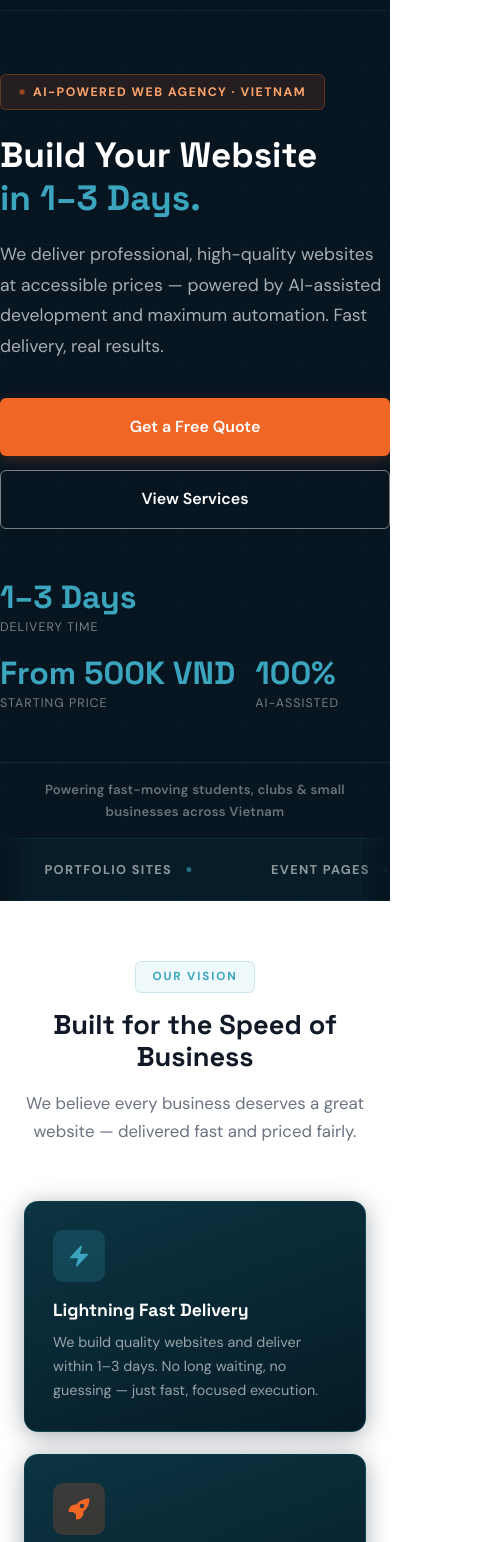
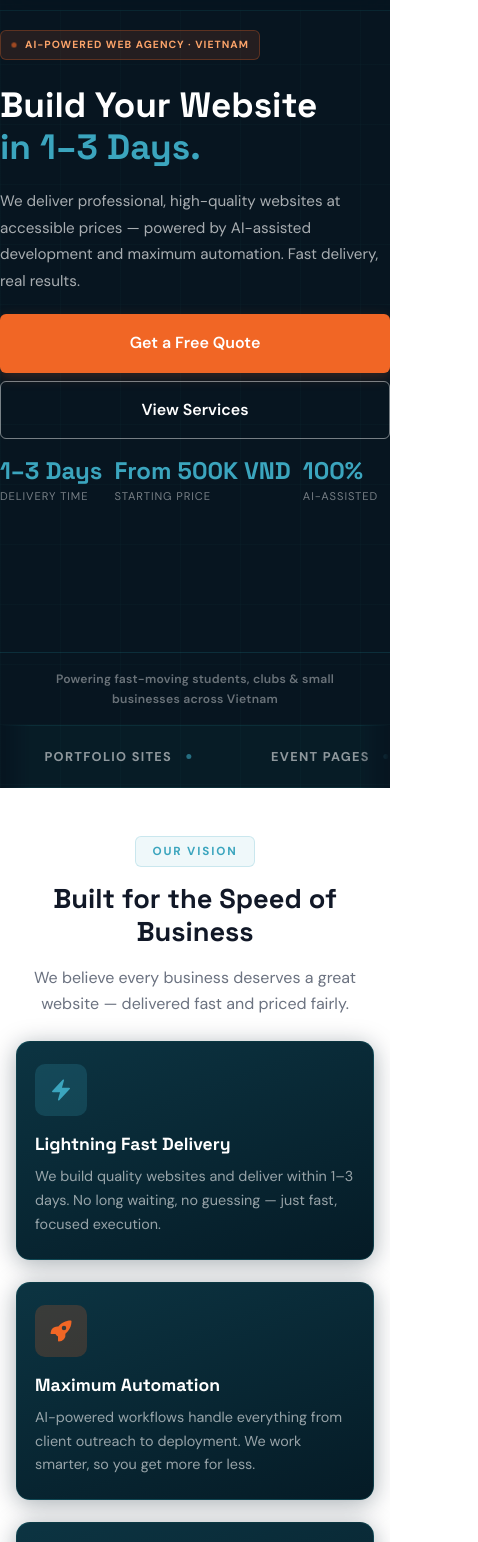
Before and after one commit to webminutes/webminutes, a plain HTML site: page index.html in a window 390 px wide. Shown: the part 56-1598 px from the top of the page, 478 px wide, since content can reach past the window. Drawn offline with Linux system fonts and the light colour scheme.

Commit message:
fix responsive

```diff
--- a/assets/css/styles.css
+++ b/assets/css/styles.css
@@ -482,9 +482,9 @@ ul { list-style: none; }
 
 /* RESPONSIVE */
 @media (max-width:1024px) {
-  .hero-inner { grid-template-columns: 1fr; }
+  .hero-inner { grid-template-columns: 1fr; align-items: start; padding: 52px 0 36px; }
   .hero-visual { display: none; }
-  .hero-content { padding-right: 0; }
+  .hero-content { padding-right: 0; max-width: 680px; }
   .ticker-banner { padding: 16px 0 0; }
   .card-grid-4, .stats-row { grid-template-columns: repeat(2, 1fr); }
   .footer-grid { grid-template-columns: 1fr 1fr; }
@@ -499,14 +499,26 @@ ul { list-style: none; }
   .nav-cta { margin-left: 0; }
   .dropdown { position:static; opacity:1; visibility:visible; transform:none; box-shadow:none; border:none; background:rgba(255,255,255,.04); border-radius:var(--radius); margin-top:4px; display:none; }
   .nav-item.open .dropdown { display:block; }
-  .hero-stats { gap: 24px; }
-  .hero-cta { flex-direction: column; }
+  .section { padding: 64px 0; }
+  .section-sm { padding: 40px 0; }
+  .section-header { margin-bottom: 36px; }
+  .section-header p { font-size: 1rem; }
+  .page-hero { padding: 88px 0 52px; }
+  .hero-inner { padding: 32px 0 24px; }
+  .hero-eyebrow { font-size: .7rem; padding: 6px 14px; }
+  .hero-lead { font-size: 1rem; max-width: 100%; margin-bottom: 24px; }
+  .hero-cta { flex-direction: column; gap: 10px; margin-bottom: 28px; }
   .hero-cta .btn { width: 100%; justify-content: center; }
+  .hero-stats { gap: 20px; }
+  .cta-section { padding: 64px 0; }
+  .contact-form-wrap { padding: 28px 20px; }
+  .service-card { padding: 28px 22px; }
+  .stat-box { padding: 22px 16px; }
   .card-grid-3, .card-grid-2 { grid-template-columns: 1fr; }
-  .two-col { grid-template-columns:1fr; gap:32px; }
+  .two-col { grid-template-columns:1fr; gap:28px; }
   .two-col.reverse { direction:ltr; }
   .strategy-grid { grid-template-columns: 1fr; }
-  .contact-grid { grid-template-columns: 1fr; }
+  .contact-grid { grid-template-columns: 1fr; gap: 36px; }
   .footer-grid { grid-template-columns:1fr; gap:28px; }
   .footer-bottom { flex-direction:column; text-align:center; }
   .cta-buttons { flex-direction:column; align-items:center; }
@@ -518,7 +530,24 @@ ul { list-style: none; }
   .revenue-amount { display: none; }
 }
 @media (max-width:480px) {
-  .section { padding: 60px 0; }
+  .container { padding: 0 16px; }
+  .section { padding: 48px 0; }
+  .section-sm { padding: 32px 0; }
+  .section-header { margin-bottom: 24px; }
+  .page-hero { padding: 78px 0 40px; }
+  .hero-inner { padding: 20px 0 16px; }
+  .hero-eyebrow { font-size: .65rem; padding: 5px 10px; letter-spacing: .1em; }
+  .hero-lead { font-size: .95rem; margin-bottom: 20px; }
+  .hero-cta { margin-bottom: 20px; gap: 8px; }
+  .hero-stats { gap: 12px; }
+  .hero-stat .number { font-size: 1.5rem; }
+  .hero-stat .label { font-size: .7rem; }
+  .contact-form-wrap { padding: 20px 14px; }
+  .card { padding: 22px 18px; }
+  .service-card { padding: 24px 18px; }
+  .stat-box { padding: 18px 12px; }
+  .stat-box .number { font-size: 2rem; }
   .stats-row { grid-template-columns: 1fr 1fr; }
-  .hero-stats { flex-wrap: wrap; gap: 20px; }
+  .cta-section { padding: 48px 0; }
+  .ticker-banner-label { font-size: .76rem; }
 }
```
